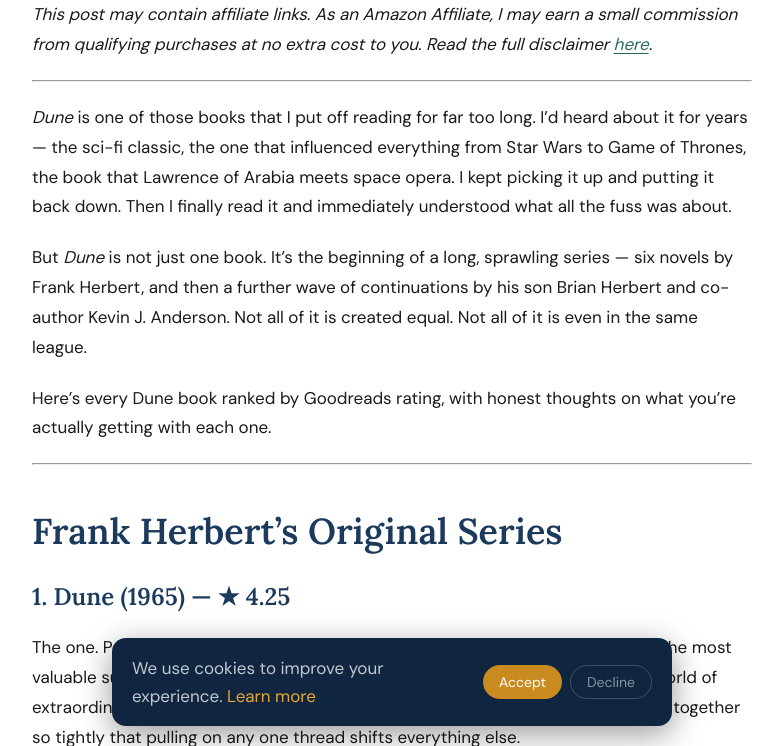
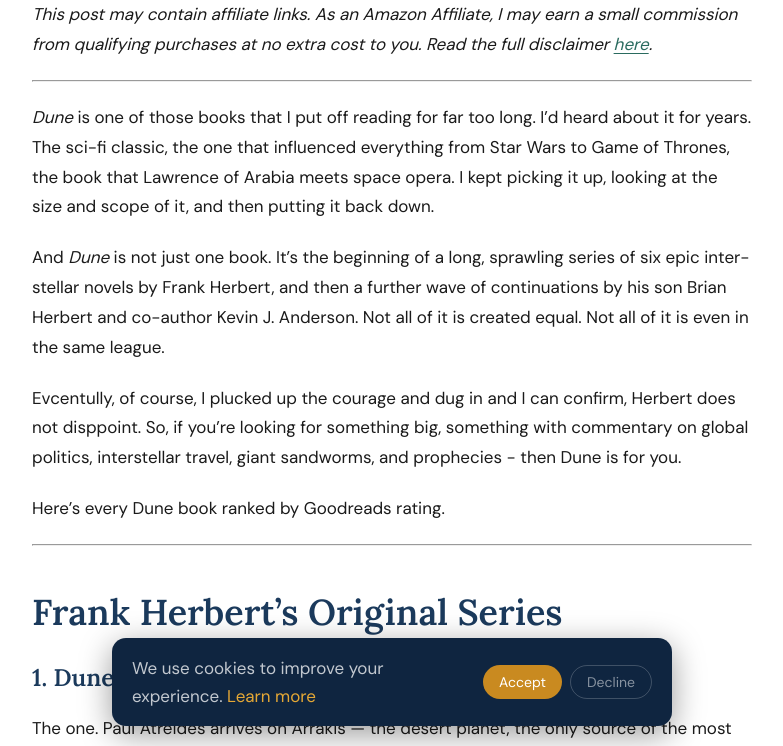
Before and after one commit to bluxon92-bit/litloop-site, a Jekyll site: the page built from _posts/2026-04-06-all-dune-books-ranked.md, in a window 1280 px wide and 900 px high, scrolled down 597 px, cut to the strip 154-900 px from the top of the window. Shown: the whole strip, without its empty margins (248-1031 px from the left). Built offline with Jekyll 4.4.1, drawn with Linux system fonts in a browser that asks for light colours.

Commit message:
Update 2026-04-06-all-dune-books-ranked.md

```diff
--- a/_posts/2026-04-06-all-dune-books-ranked.md
+++ b/_posts/2026-04-06-all-dune-books-ranked.md
@@ -14,11 +14,13 @@
 
 ---
 
-*Dune* is one of those books that I put off reading for far too long. I'd heard about it for years — the sci-fi classic, the one that influenced everything from Star Wars to Game of Thrones, the book that Lawrence of Arabia meets space opera. I kept picking it up and putting it back down. Then I finally read it and immediately understood what all the fuss was about.
+*Dune* is one of those books that I put off reading for far too long. I'd heard about it for years. The sci-fi classic, the one that influenced everything from Star Wars to Game of Thrones, the book that Lawrence of Arabia meets space opera. I kept picking it up, looking at the size and scope of it, and then putting it back down.
 
-But *Dune* is not just one book. It's the beginning of a long, sprawling series — six novels by Frank Herbert, and then a further wave of continuations by his son Brian Herbert and co-author Kevin J. Anderson. Not all of it is created equal. Not all of it is even in the same league.
+And *Dune* is not just one book. It's the beginning of a long, sprawling series of six epic inter-stellar novels by Frank Herbert, and then a further wave of continuations by his son Brian Herbert and co-author Kevin J. Anderson. Not all of it is created equal. Not all of it is even in the same league.
 
-Here's every Dune book ranked by Goodreads rating, with honest thoughts on what you're actually getting with each one.
+Evcentully, of course, I plucked up the courage and dug in and I can confirm, Herbert does not disppoint. So, if you're looking for something big, something with commentary on global politics, interstellar travel, giant sandworms, and prophecies - then Dune is for you.
+
+Here's every Dune book ranked by Goodreads rating.
 
 ---
 
```
